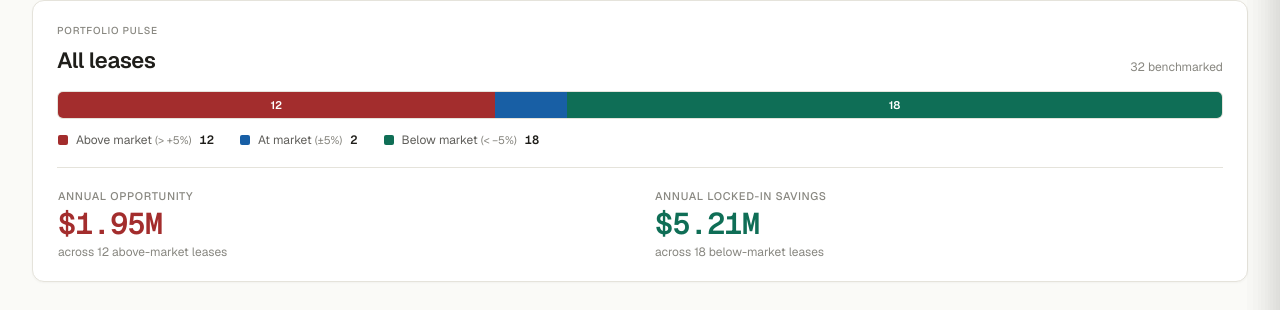
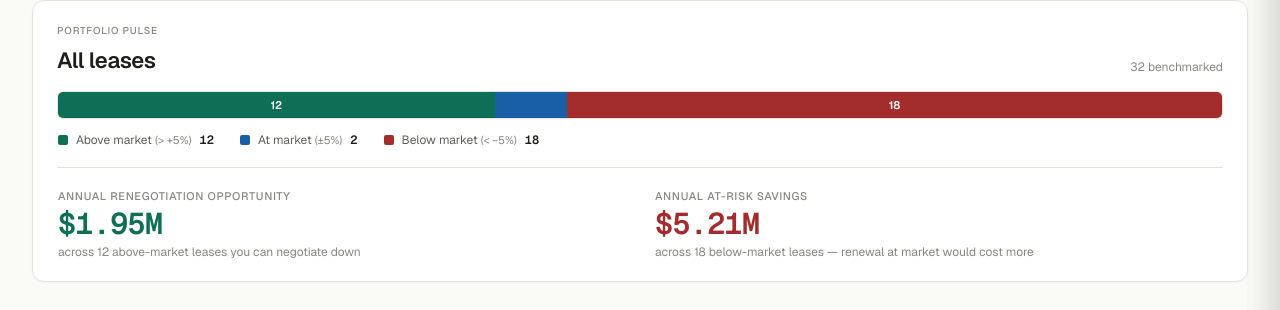
Before and after one commit to pazkagan-Unframe/mi2.0, a Next.js app: page / in a window 1280 px wide. Shown: the part 288-598 px from the top of the page. Built offline with nearby package versions, Linux system fonts and the light colour scheme; no server answers.

Commit message:
fix: consistent semantics and color convention for savings framing
Flip color classes and rename headline for uniform product convention.

```diff
--- a/app/globals.css
+++ b/app/globals.css
@@ -1037,9 +1037,12 @@ button.pulse-seg:not(:disabled):focus-visible {
   outline: 2px solid var(--text);
   outline-offset: -2px;
 }
-.pulse-seg.above { background: var(--danger); }
+/* Color convention: above market = renegotiation opportunity (good news,
+   green); below market = at-risk savings (bad news, renewal will cost more,
+   red). Kept in sync with spend-composition / breakdown-panel. */
+.pulse-seg.above { background: var(--success); }
 .pulse-seg.at { background: var(--info); }
-.pulse-seg.below { background: var(--success); }
+.pulse-seg.below { background: var(--danger); }
 .pulse-seg.empty {
   background: var(--surface-2);
   color: var(--text-3);
@@ -1090,9 +1093,9 @@ button.pulse-legend-item:not(:disabled):focus-visible {
   border-radius: 2px;
   flex-shrink: 0;
 }
-.pulse-legend-item .dot.above { background: var(--danger); }
+.pulse-legend-item .dot.above { background: var(--success); }
 .pulse-legend-item .dot.at { background: var(--info); }
-.pulse-legend-item .dot.below { background: var(--success); }
+.pulse-legend-item .dot.below { background: var(--danger); }
 .pulse-legend-item .lbl { color: var(--text-2); }
 .pulse-legend-item .lbl .muted { color: var(--text-3); font-size: 11px; }
 .pulse-legend-item .num {
@@ -2014,8 +2017,8 @@ button.list-item.clickable:last-child { border-bottom: none; }
   border-radius: 2px;
   flex-shrink: 0;
 }
-.dot.above { background: var(--danger); }
-.dot.below { background: var(--success); }
+.dot.above { background: var(--success); }
+.dot.below { background: var(--danger); }
 .dot.grey { background: var(--text-3); }
 .dot.locked { background: color-mix(in srgb, var(--text-3) 55%, transparent); }
 .dot.current { background: var(--text-2); }
--- a/components/breakdown-panel.tsx
+++ b/components/breakdown-panel.tsx
@@ -185,18 +185,21 @@ export function BreakdownPanel({
       ? rows.reduce((s, r) => s + r.sf, 0)
       : null
 
+  // Color convention matches spend-composition + portfolio-pulse:
+  //   above market → renegotiation opportunity (success / green)
+  //   below market → at-risk savings (danger / red — savings disappear at renewal)
   const pulseLabels: Record<PulseBucket, { eyebrow: string; title: string; tone: "danger" | "success" | "muted"; dollarsLabel: string }> = {
     above: {
       eyebrow: "Leases above market",
-      title: "Above-market exposure",
-      tone: "danger",
-      dollarsLabel: "Annual opportunity",
+      title: "Renegotiation opportunity",
+      tone: "success",
+      dollarsLabel: "Annual renegotiation opportunity",
     },
     below: {
       eyebrow: "Leases below market",
-      title: "Below-market positions",
-      tone: "success",
-      dollarsLabel: "Annual locked-in savings",
+      title: "At-risk savings",
+      tone: "danger",
+      dollarsLabel: "Annual at-risk savings",
     },
     at: {
       eyebrow: "Leases at market",
@@ -271,7 +274,7 @@ export function BreakdownPanel({
                 <div className="period-stat-label">
                   <span className="dot above" /> Opportunity
                 </div>
-                <div className="period-stat-value danger">
+                <div className="period-stat-value success">
                   {formatDollars(periodOpportunity ?? 0)}
                 </div>
               </div>
@@ -279,7 +282,7 @@ export function BreakdownPanel({
                 <div className="period-stat-label">
                   <span className="dot below" /> At-risk savings
                 </div>
-                <div className="period-stat-value success">
+                <div className="period-stat-value danger">
                   {formatDollars(periodAtRisk ?? 0)}
                 </div>
               </div>
--- a/components/portfolio-pulse.tsx
+++ b/components/portfolio-pulse.tsx
@@ -148,18 +148,24 @@ export function PortfolioPulse({
       </div>
 
       <div className="pulse-numbers">
+        {/* Color convention matches spend-composition + breakdown-panel:
+              above market → renegotiation opportunity (success / green)
+              below market → at-risk savings (danger / red)
+            "Locked-in savings" was the wrong frame — below-market leases
+            aren't safe, the savings disappear at renewal. */}
         <button
           type="button"
           className="pulse-number opportunity"
           onClick={drill("above", aboveCount)}
           disabled={!onSelectBucket || aboveCount === 0}
         >
-          <div className="pulse-number-label">Annual opportunity</div>
-          <div className="pulse-number-value danger">
+          <div className="pulse-number-label">Annual renegotiation opportunity</div>
+          <div className="pulse-number-value success">
             {formatDollars(stats.annualOpportunity)}
           </div>
           <div className="pulse-number-meta">
-            across {aboveCount} above-market {aboveCount === 1 ? "lease" : "leases"}
+            across {aboveCount} above-market {aboveCount === 1 ? "lease" : "leases"}{" "}
+            you can negotiate down
           </div>
         </button>
         <button
@@ -168,12 +174,13 @@ export function PortfolioPulse({
           onClick={drill("below", belowCount)}
           disabled={!onSelectBucket || belowCount === 0}
         >
-          <div className="pulse-number-label">Annual locked-in savings</div>
-          <div className="pulse-number-value success">
+          <div className="pulse-number-label">Annual at-risk savings</div>
+          <div className="pulse-number-value danger">
             {formatDollars(stats.annualSavings)}
           </div>
           <div className="pulse-number-meta">
-            across {belowCount} below-market {belowCount === 1 ? "lease" : "leases"}
+            across {belowCount} below-market {belowCount === 1 ? "lease" : "leases"}{" "}
+            — renewal at market would cost more
           </div>
         </button>
       </div>
```
